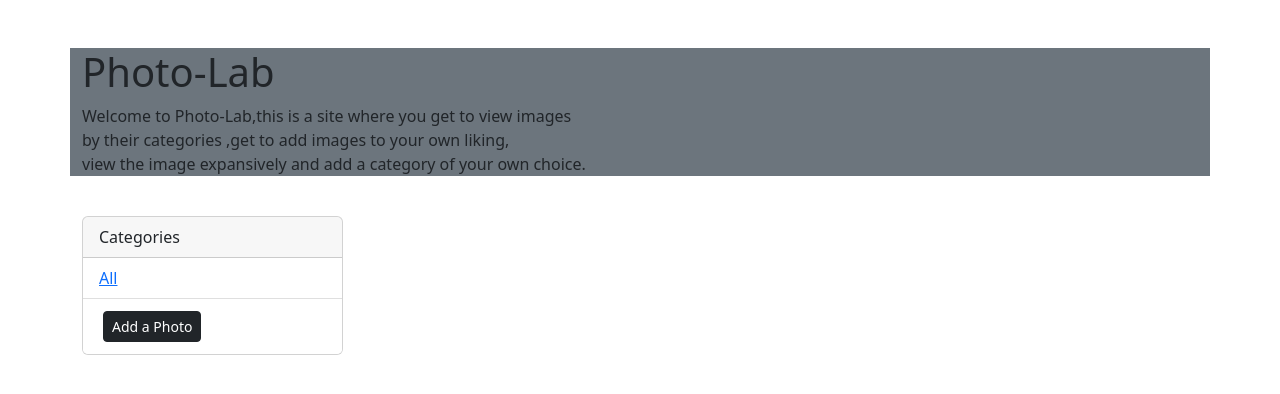
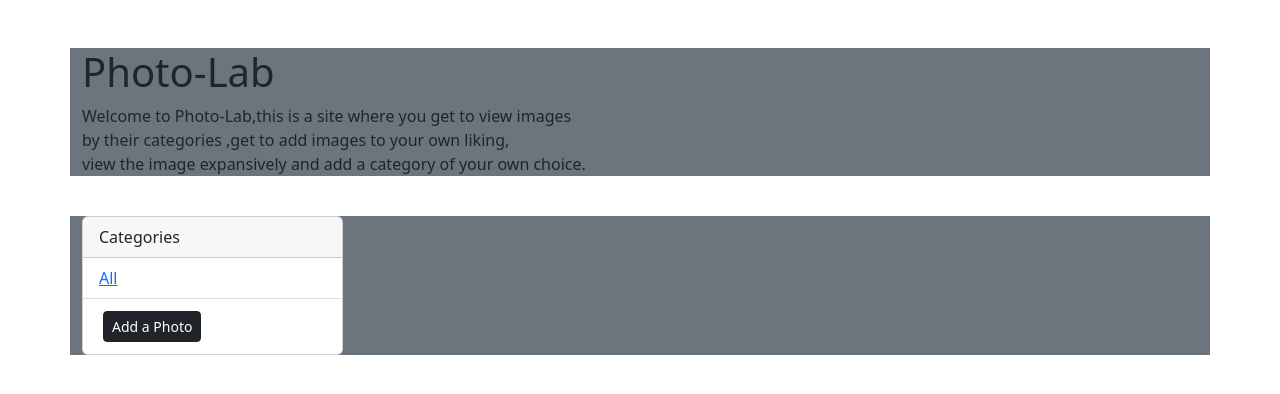
Before and after one commit to odoyoninah/My-Photo-Lab, a Django app: page / in a window 1280 px wide. Shown: the top 394 px of the page. Run offline with Django 4.2, Linux system fonts and the light colour scheme; data that the repository does not hold is empty.

Commit message:
modified background colour

```diff
--- a/photos/templates/index.html
+++ b/photos/templates/index.html
@@ -25,7 +25,7 @@
 </div><br>
 </head>
 <body class="m-5">
-    <div class="container">
+    <div class="container bg-secondary">
         <div class="row">
           <div class="col-md-3">
             <div class="card">
```
